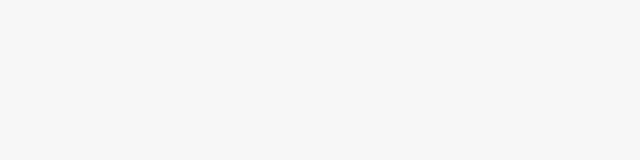
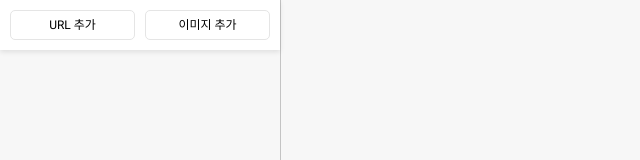
Before and after one commit to asd5126/resourcetest, a React (Vite) app: page / in a window 1280 px wide. Shown: the top 160 px of the page, without its empty margins (0-640 px from the left). Built offline with nearby package versions, Linux system fonts and the light colour scheme.

Commit message:
feat: add ui component

```diff
--- a/package.json
+++ b/package.json
@@ -12,9 +12,11 @@
   "dependencies": {
     "@emotion/core": "^10.3.1",
     "@emotion/react": "^11.11.0",
+    "moment": "^2.29.4",
     "react": "^18.2.0",
     "react-dom": "^18.2.0",
-    "typed-design-system": "^0.0.228"
+    "typed-design-system": "^0.0.228",
+    "zustand": "^4.3.8"
   },
   "devDependencies": {
     "@emotion/babel-plugin": "^11.11.0",
--- a/src/App.tsx
+++ b/src/App.tsx
@@ -1,5 +1,20 @@
+import { css } from "@emotion/react";
+
+import Layout from "./layouts/Layout";
+import LeftSideBar from "./layouts/LeftSideBar";
+
+const mainWrapper = css`
+  display: flex;
+  height: 100%;
+`;
+
 function App() {
-  return <div></div>;
+  return (
+    <div css={mainWrapper}>
+      <LeftSideBar />
+      <Layout />
+    </div>
+  );
 }
 
 export default App;
--- /dev/null
+++ b/src/components/AddButton.tsx
@@ -0,0 +1,45 @@
+import { useResourceStore } from "@/stores/resource";
+import { css } from "@emotion/react";
+import moment from "moment";
+
+const buttonStyle = css`
+  width: 125px;
+  height: 30px;
+  text-align: center;
+  border: 1px solid #e5e5e5;
+  border-radius: 5px;
+  font-size: 12px;
+  line-height: 14px;
+
+  :hover {
+    opacity: 0.7;
+  }
+  :not(:last-child) {
+    margin-right: 10px;
+  }
+`;
+
+interface Props {
+  text?: string;
+}
+
+const AddButton = ({ text }: Props) => {
+  const { addResource } = useResourceStore();
+  return (
+    <button
+      type="button"
+      css={buttonStyle}
+      onClick={() =>
+        addResource({
+          source: "https://lallalalaallaaalalaaalalaaalaaalalalaalalkfajlkflajflkajskdjflajsdlfasd.com",
+          selected: false,
+          createdAt: moment(),
+        })
+      }
+    >
+      {text}
+    </button>
+  );
+};
+
+export default AddButton;
--- /dev/null
+++ b/src/components/Resource.tsx
@@ -0,0 +1,81 @@
+import { css } from "@emotion/react";
+import { TypedColor, TypedIcon } from "typed-design-system";
+
+import { ResourceType, useResourceStore } from "@/stores/resource";
+import { MouseEvent } from "react";
+
+interface Props {
+  resource: ResourceType;
+}
+
+const Resource = ({ resource }: Props) => {
+  const { selectResource, removeResource } = useResourceStore();
+
+  const resourceStyle = css`
+    height: 90px;
+    background: #ffffff;
+    border-radius: 10px;
+    margin: 10px;
+    padding: 12px;
+    display: flex;
+    flex-direction: column;
+    justify-content: space-between;
+
+    ${resource.selected &&
+    css`
+      border: 1px solid #38a5e1;
+    `}
+  `;
+
+  const titleStyle = css`
+    font-size: 14px;
+    line-height: 16px;
+
+    display: -webkit-box;
+    -webkit-line-clamp: 2;
+    -webkit-box-orient: vertical;
+
+    text-overflow: ellipsis;
+    overflow: hidden;
+    word-break: break-word;
+  `;
+
+  const toolStyle = css`
+    display: flex;
+    justify-content: flex-end;
+
+    > button {
+      cursor: pointer;
+      :hover {
+        opacity: 0.7;
+      }
+      :not(:last-child) {
+        margin-right: 5px;
+      }
+    }
+  `;
+
+  const editResource = (e: MouseEvent<HTMLButtonElement, globalThis.MouseEvent>) => {
+    e.stopPropagation();
+  };
+  const deleteResource = (e: MouseEvent<HTMLButtonElement, globalThis.MouseEvent>) => {
+    e.stopPropagation();
+    removeResource(resource);
+  };
+
+  return (
+    <div css={resourceStyle} onClick={() => selectResource(resource)}>
+      <div css={titleStyle}>{resource.source}</div>
+      <div css={toolStyle}>
+        <button type="button" onClick={editResource}>
+          <TypedIcon icon="edit_19" size={19} color={TypedColor.fromHex("#000")} />
+        </button>
+        <button type="button" onClick={deleteResource}>
+          <TypedIcon icon="trash_19" size={19} color={TypedColor.fromHex("#000")} />
+        </button>
+      </div>
+    </div>
+  );
+};
+
+export default Resource;
--- /dev/null
+++ b/src/layouts/Layout.tsx
@@ -0,0 +1,72 @@
+import { useResourceStore } from "@/stores/resource";
+import { css } from "@emotion/react";
+import { TypedIcon } from "typed-design-system";
+
+const layoutWrapper = css`
+  width: 100%;
+  overflow: hidden;
+`;
+
+const topWrapper = css`
+  position: relative;
+  z-index: 1;
+  display: flex;
+  justify-content: space-between;
+  height: 50px;
+  background: #ffffff;
+  box-shadow: 0px 2px 5px rgba(0, 0, 0, 0.1);
+  padding: 17px;
+  font-size: 14px;
+  line-height: 16px;
+`;
+
+const mainWrapper = css`
+  width: 100%;
+  height: 100%;
+  background-color: white;
+`;
+
+const titleStyle = css`
+  width: 100%;
+
+  display: -webkit-box;
+  -webkit-line-clamp: 1;
+  -webkit-box-orient: vertical;
+
+  text-overflow: ellipsis;
+  overflow: hidden;
+  word-break: break-word;
+`;
+
+const closeBtnStyle = css`
+  cursor: pointer;
+  :hover {
+    opacity: 0.7;
+  }
+`;
+
+const Layout = () => {
+  const { currentResource, unselectResource } = useResourceStore();
+  const curResource = currentResource();
+
+  return (
+    <div css={layoutWrapper}>
+      {curResource && (
+        <>
+          <div css={topWrapper}>
+            <div css={titleStyle}>
+              https://lasdasdfasdfasdfasdfasdfasdasdfsdfasdfallalalaallaaalalaaalalaaalaaaldkdfsalalaalalkfajlkflajflkajskdjflajsdlfkjasdfasd...
+            </div>
+            {/* <div>...</div> */}
+            <button type="button" css={closeBtnStyle} onClick={unselectResource}>
+              <TypedIcon icon="close_19" size={15} />
+            </button>
+          </div>
+          <div css={mainWrapper}></div>
+        </>
+      )}
+    </div>
+  );
+};
+
+export default Layout;
--- /dev/null
+++ b/src/layouts/LeftSideBar.tsx
@@ -0,0 +1,46 @@
+import { css } from "@emotion/react";
+
+import AddButton from "@/components/AddButton";
+import Resource from "@/components/Resource";
+import { useResourceStore } from "@/stores/resource";
+
+const sidebarWrapper = css`
+  flex: 0 0 281px;
+  border-right: 1px solid #c4c4c4;
+`;
+const topWrapper = css`
+  position: relative;
+  z-index: 1;
+  padding: 10px;
+  background: #ffffff;
+  box-shadow: 0px 2px 5px rgba(0, 0, 0, 0.1);
+`;
+const mainWrapper = css`
+  overflow-y: auto;
+  height: calc(100% - 50px);
+`;
+
+const LeftSideBar = () => {
+  const { resourceList } = useResourceStore();
+
+  return (
+    <div css={sidebarWrapper}>
+      <div css={topWrapper}>
+        <AddButton text="URL 추가" />
+        <AddButton text="이미지 추가" />
+      </div>
+
+      <div css={mainWrapper}>
+        {resourceList.map((resource, idx) => (
+          <Resource key={idx.toString() + resource.source} resource={resource} />
+        ))}
+        {/* <Resource title="https://lallalalaallaaalalaaalalaaalaaalalalaalalkfajlkflajflkajskdjflajsdlfasd.com" />
+        <Resource title="https://lallalalaallaaalalaaalalaaalaa.com" />
+        <Resource title="https://lallalalaallaaalala.com" />
+        <Resource title="이미지_파일_이름.jpg" /> */}
+      </div>
+    </div>
+  );
+};
+
+export default LeftSideBar;
--- /dev/null
+++ b/src/stores/resource.ts
@@ -0,0 +1,59 @@
+import { Moment } from "moment";
+import { create } from "zustand";
+
+export type ResourceType = {
+  source: string;
+  selected: boolean;
+  createdAt: Moment;
+  // data?: any;
+};
+
+export type ResourceList = {
+  resourceList: ResourceType[];
+};
+
+export interface ResourceState extends ResourceList {
+  addResource: (resource: ResourceType) => void;
+  removeResource: (resource: ResourceType) => void;
+  selectResource: (resource: ResourceType) => void;
+  unselectResource: () => void;
+  currentResource: () => ResourceType | undefined;
+}
+
+export const initResourceData = {
+  resourceList: [],
+};
+
+export const useResourceStore = create<ResourceState>((set, get) => ({
+  ...initResourceData,
+  addResource: resource => {
+    set(state => ({
+      resourceList: [resource, ...state.resourceList],
+    }));
+  },
+  removeResource: resource => {
+    set(state => ({
+      resourceList: state.resourceList.filter(res => res !== resource),
+    }));
+  },
+  selectResource: resource => {
+    set(state => ({
+      resourceList: state.resourceList.map(res => ({
+        ...res,
+        selected: false,
+        ...(res === resource && { selected: true }),
+      })),
+    }));
+  },
+  unselectResource: () => {
+    set(state => ({
+      resourceList: state.resourceList.map(res => ({
+        ...res,
+        selected: false,
+      })),
+    }));
+  },
+  currentResource: () => {
+    return get().resourceList.find(res => res.selected);
+  },
+}));
```
Also changed, not shown: 1 other file (tests, documents, lock files or other folders).
